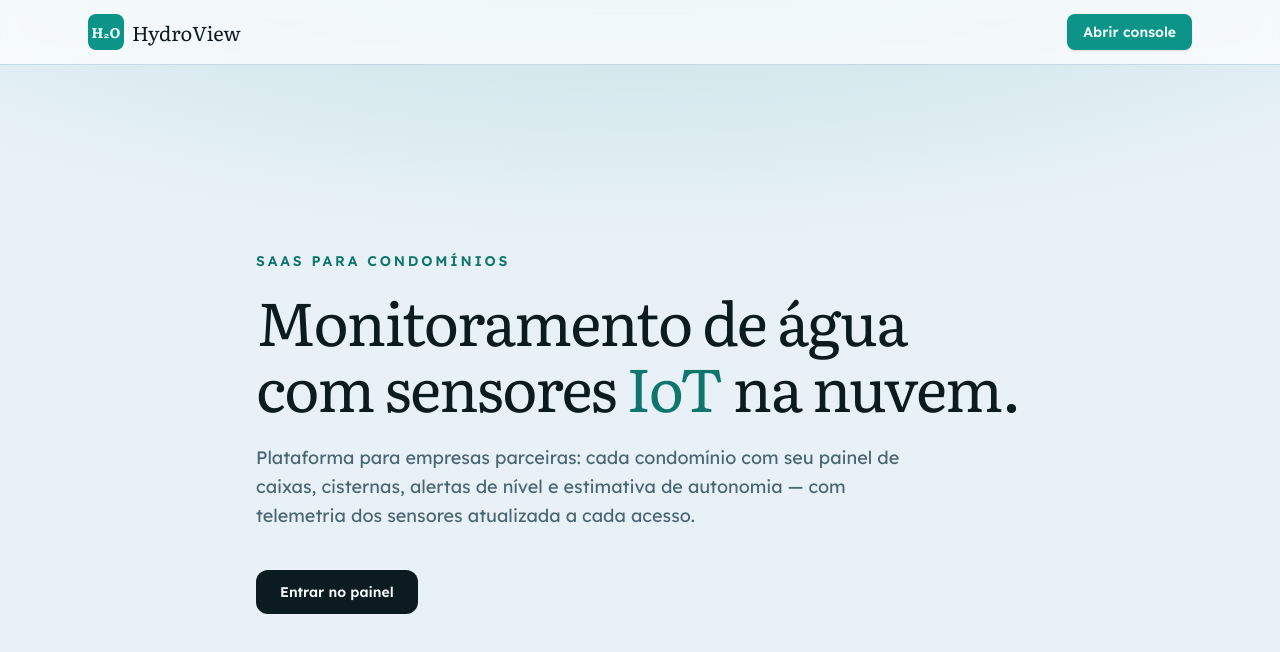
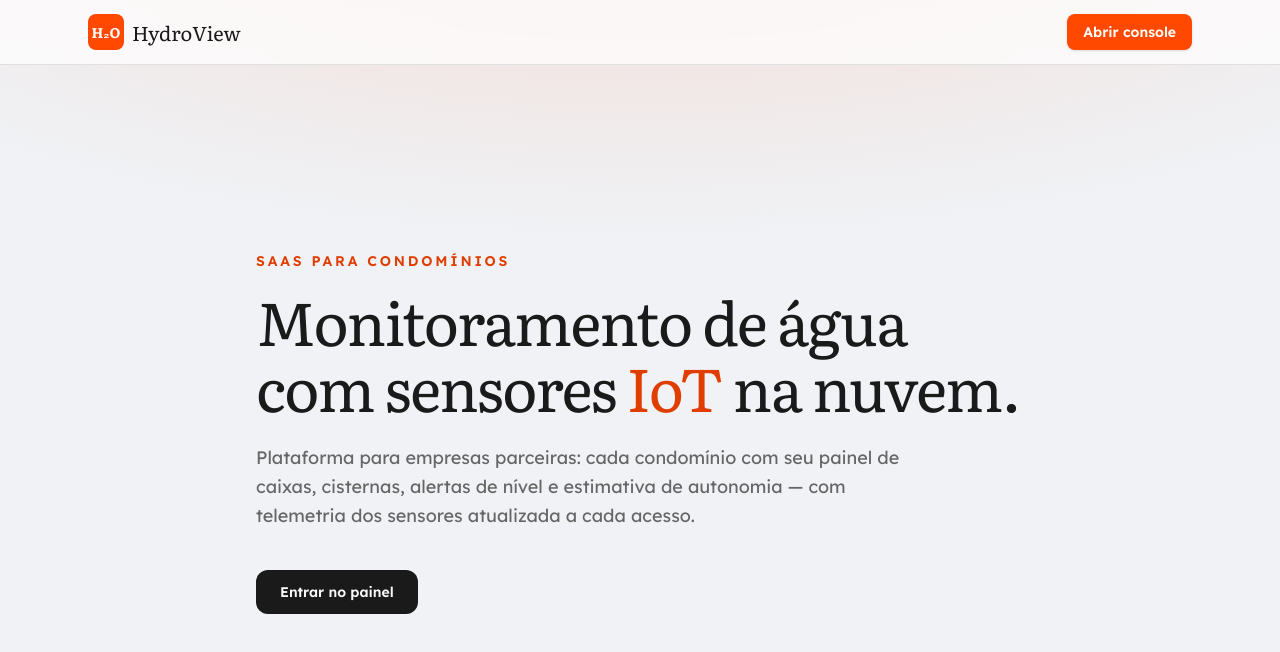
Before and after one commit to igorbrandao18/hydroview-web, a Next.js app: page / in a window 1280 px wide. Shown: the top 652 px of the page. Built offline with nearby package versions, Linux system fonts and the light colour scheme.

Commit message:
style: paleta de cores Tuya — laranja #FF4800 como acento principal

```diff
--- a/app/globals.css
+++ b/app/globals.css
@@ -41,72 +41,73 @@
  */
 
 :root {
-  --background: #f4f8fb;
-  --background-muted: #e8f1f7;
-  --foreground: #0c1b22;
-  --muted: #4a6573;
+  /* Paleta Tuya — laranja como acento principal, fundos limpos */
+  --background: #f7f8fa;
+  --background-muted: #f0f2f5;
+  --foreground: #1a1a1a;
+  --muted: #666666;
   --surface: #ffffff;
-  --surface-elevated: #f0f6fa;
-  --border: #c5d9e4;
-  --border-strong: #8eb4c7;
-  --accent: #0d9488;
-  --accent-deep: #0f766e;
-  --accent-foreground: #f0fdfa;
-  --accent-glow: rgba(13, 148, 136, 0.22);
-  --sidebar-bg: #0f1f26;
-  --sidebar-fg: #e8f4f8;
-  --sidebar-muted: #7a9aaa;
-  --sidebar-border: #1e3644;
-  --sidebar-hover: rgba(255, 255, 255, 0.06);
-  --sidebar-active: rgba(13, 148, 136, 0.25);
-  --sidebar-active-fg: #5eead4;
-  /* overlay e estados semânticos (use em componentes via var, não Tailwind palette solta) */
-  --overlay-scrim: rgba(12, 27, 34, 0.45);
+  --surface-elevated: #f5f6f8;
+  --border: #e0e0e0;
+  --border-strong: #cccccc;
+  --accent: #FF4800;
+  --accent-deep: #E03E00;
+  --accent-foreground: #ffffff;
+  --accent-glow: rgba(255, 72, 0, 0.15);
+  --sidebar-bg: #1a1a1a;
+  --sidebar-fg: #f5f5f5;
+  --sidebar-muted: #999999;
+  --sidebar-border: #2d2d2d;
+  --sidebar-hover: rgba(255, 255, 255, 0.08);
+  --sidebar-active: rgba(255, 72, 0, 0.2);
+  --sidebar-active-fg: #FF6B35;
+  /* overlay e estados semânticos */
+  --overlay-scrim: rgba(26, 26, 26, 0.5);
   --device-online: #059669;
   --device-offline: #e11d48;
   --alert-ok-strip: #10b981;
-  --alert-ok-surface: rgba(16, 185, 129, 0.15);
+  --alert-ok-surface: rgba(16, 185, 129, 0.12);
   --alert-ok-fg: #065f46;
   --alert-warning-strip: #f59e0b;
-  --alert-warning-surface: rgba(245, 158, 11, 0.15);
+  --alert-warning-surface: rgba(245, 158, 11, 0.12);
   --alert-warning-fg: #92400e;
   --alert-critical-strip: #e11d48;
-  --alert-critical-surface: rgba(225, 29, 72, 0.15);
+  --alert-critical-surface: rgba(225, 29, 72, 0.12);
   --alert-critical-fg: #9f1239;
 }
 
 @media (prefers-color-scheme: dark) {
   :root {
-    --background: #0a1216;
-    --background-muted: #0f1a20;
-    --foreground: #e8f4f8;
-    --muted: #8aa8b5;
-    --surface: #111c22;
-    --surface-elevated: #16242c;
-    --border: #243a45;
-    --border-strong: #3d5c6b;
-    --accent: #2dd4bf;
-    --accent-deep: #5eead4;
-    --accent-foreground: #042f2e;
-    --accent-glow: rgba(45, 212, 191, 0.12);
-    --sidebar-bg: #070d10;
-    --sidebar-fg: #e8f4f8;
-    --sidebar-muted: #6b8a9a;
-    --sidebar-border: #152228;
+    --background: #111111;
+    --background-muted: #1a1a1a;
+    --foreground: #f5f5f5;
+    --muted: #999999;
+    --surface: #1e1e1e;
+    --surface-elevated: #252525;
+    --border: #333333;
+    --border-strong: #444444;
+    --accent: #FF6B35;
+    --accent-deep: #FF4800;
+    --accent-foreground: #ffffff;
+    --accent-glow: rgba(255, 107, 53, 0.12);
+    --sidebar-bg: #0d0d0d;
+    --sidebar-fg: #f5f5f5;
+    --sidebar-muted: #777777;
+    --sidebar-border: #222222;
     --sidebar-hover: rgba(255, 255, 255, 0.06);
-    --sidebar-active: rgba(45, 212, 191, 0.15);
-    --sidebar-active-fg: #5eead4;
-    --overlay-scrim: rgba(0, 0, 0, 0.55);
+    --sidebar-active: rgba(255, 72, 0, 0.18);
+    --sidebar-active-fg: #FF6B35;
+    --overlay-scrim: rgba(0, 0, 0, 0.6);
     --device-online: #34d399;
     --device-offline: #fb7185;
     --alert-ok-strip: #34d399;
-    --alert-ok-surface: rgba(52, 211, 153, 0.12);
+    --alert-ok-surface: rgba(52, 211, 153, 0.1);
     --alert-ok-fg: #a7f3d0;
     --alert-warning-strip: #fbbf24;
-    --alert-warning-surface: rgba(251, 191, 36, 0.12);
+    --alert-warning-surface: rgba(251, 191, 36, 0.1);
     --alert-warning-fg: #fde68a;
     --alert-critical-strip: #fb7185;
-    --alert-critical-surface: rgba(251, 113, 133, 0.12);
+    --alert-critical-surface: rgba(251, 113, 133, 0.1);
     --alert-critical-fg: #fecdd3;
   }
 }
```
